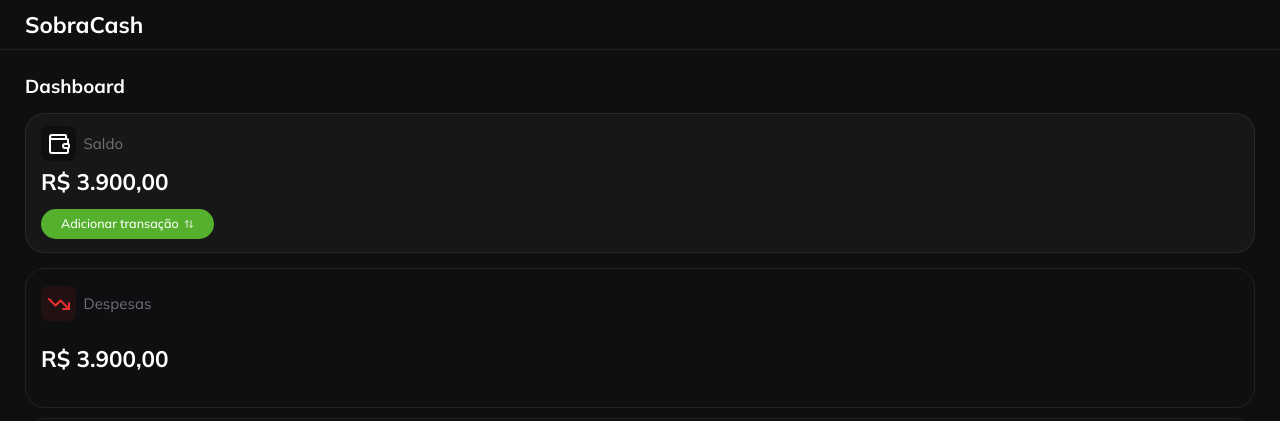
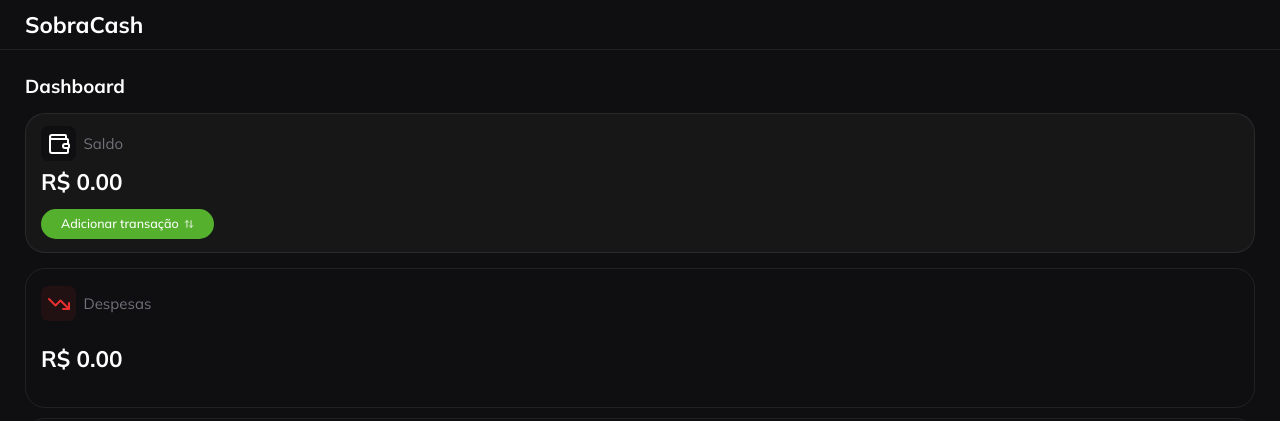
Before and after one commit to nicolasfreitas-dev/wisebills, a Next.js app: page / in a window 1280 px wide. Shown: the top 421 px of the page. Built offline with nearby package versions, Linux system fonts and the light colour scheme.

Commit message:
feat: add calculate balance and expenses function

```diff
--- a/src/app/page.tsx
+++ b/src/app/page.tsx
@@ -22,6 +22,26 @@ export default function Home() {
         setTransactions(prev => ([...prev, newTransaction]))
     }
 
+    const calculateBalance = () => {
+        let balance = 0
+        let expenses = 0
+
+        transactions.forEach((transaction) => {
+            const amount = parseFloat(transaction.amount.replace(/[^0-9,-]/g, "").replace(",", "."))
+
+            if (transaction.type === "Deposito") {
+                balance += amount
+            } else {
+                balance -= amount
+                expenses += amount
+            }
+        })
+
+        return { balance, expenses }
+    }
+
+    const { balance, expenses } = calculateBalance()
+
     return (
         <>
             <Header />
@@ -34,7 +54,9 @@ export default function Home() {
                         </div>
                         <h3 className="text-2xl text-gray-detail">Saldo</h3>
                     </div>
-                    <span className="font-bold text-4xl ml-6">R$ 3.900,00</span>
+                    <span className="font-bold text-4xl ml-6">
+                        {`R$ ${balance.toFixed(2)}`}
+                    </span>
                     <Button
                         className="bg-green-detail ml-6 mt-3 rounded-[20px] px-8 py-6 text-xl"
                         onClick={handleModalOpen}
@@ -51,7 +73,7 @@ export default function Home() {
                         <h3 className="text-2xl text-gray-detail">Despesas</h3>
                     </div>
                     <span className="font-bold text-4xl ml-6 mt-7">
-                        R$ 3.900,00
+                        {`R$ ${expenses.toFixed(2)}`}
                     </span>
                 </ValueContainer>
                 <div className="size-full border border-border-color rounded-[20px] flex flex-col mt-4 px-8">
```
